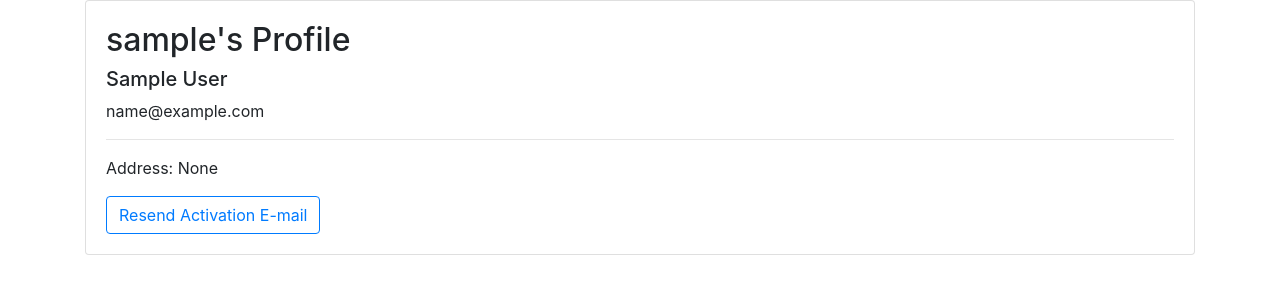
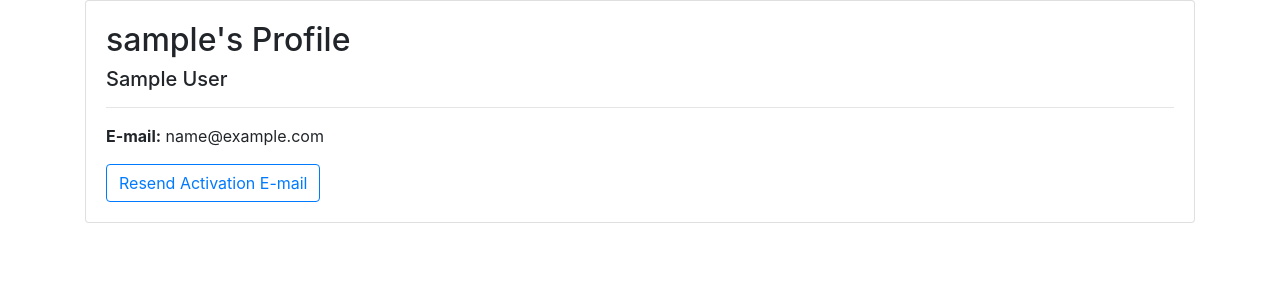
Before and after one commit to olafszymanski/Bitey, a Flask app: page /profile in a window 1280 px wide. Shown: the part 56-356 px from the top of the page. Run offline with Flask 2, Linux system fonts and the light colour scheme; the visitor is signed in with stand-in values (Sample User, id 1); data comes from the database, SQL or seed files in the repository; some libraries are stand-ins or nearby versions.

Commit message:
Fixed forms accepting white spaces and made some small changes.

```diff
--- a/bitey/templates/users/login.html
+++ b/bitey/templates/users/login.html
@@ -28,7 +28,7 @@
             {% else %}
                 {{ form.password(class="form-control form-control-lg") }}
             {% endif %}
-            <a href="{{ url_for('users.reset_password') }}"><small>Forgot password?</small></a>
+            <a href="{{ url_for('users.reset_password') }}"><small>Forgot Password?</small></a>
         </div>
         <div class="form-group">
             {{ form.remember_me }}
@@ -40,7 +40,7 @@
     </form>
     <div class="border-top mt-2">
         <small class="text-muted">
-            Don't have an account? <a class="ml-2" href="{{ url_for('users.signup') }}">Sign up</a>
+            Don't have an account? <a class="ml-2" href="{{ url_for('users.signup') }}">Sign Up</a>
         </small>
     </div>
 {% endblock %}
--- a/bitey/templates/users/profile.html
+++ b/bitey/templates/users/profile.html
@@ -6,9 +6,11 @@
             {% if current_user.full_name %}
                 <h5>{{ current_user.full_name }}</h5>
             {% endif %}
-            <p>{{ current_user.email }}</p>
             <hr>
-            <p>Address: {{ current_user.address }}</p>
+            <p><b>E-mail:</b> {{ current_user.email }}</p>
+            {% if current_user.address %}
+                <p><b>Address:</b> {{ current_user.address }}</p>
+            {% endif %}
             {% if current_user.activated %}
                 <a class="btn btn-outline-dark" href="{{ url_for('users.edit') }}">Edit</a>
                 <a class="btn btn-outline-dark" href="{{ url_for('users.password_change_request') }}">Change Password</a>
--- a/bitey/templates/users/signup.html
+++ b/bitey/templates/users/signup.html
@@ -87,7 +87,7 @@
     </form>
     <div class="border-top mt-2">
         <small class="text-muted">
-            Already have an account? <a class="ml-2" href="{{ url_for('users.login') }}">Log in</a>
+            Already have an account? <a class="ml-2" href="{{ url_for('users.login') }}">Log In</a>
         </small>
     </div>
 {% endblock %}
--- a/bitey/users/views.py
+++ b/bitey/users/views.py
@@ -19,7 +19,9 @@
     if form.validate_on_submit():
         password = bcrypt.generate_password_hash(form.password.data).decode('utf-8')
 
-        user = User(form.username.data, form.email.data, password, form.full_name.data, form.address.data)
+        user = User(form.username.data, form.email.data, password, form.full_name.data if form.full_name.data.strip() else None,
+                    form.address.data if form.address.data.strip() else None)
+
 
         if send_activation_email(user, 'Activate Your Account', 'Thank you for signing up. Please follow link below to '
                                                                 'activate your account:'):
@@ -49,7 +51,7 @@
 
                 return True
             else:
-                flash('The password is incorrect!', 'danger')
+                flash('The password you entered is incorrect!', 'danger')
 
                 return False
 
@@ -131,10 +133,9 @@
         form.email.data = current_user.email
 
     if form.validate_on_submit():
-        current_user.full_name = form.full_name.data
-        current_user.address = form.address.data
-        if form.username.data:
-            current_user.username = form.username.data
+        current_user.full_name = form.full_name.data if form.full_name.data.strip() else None
+        current_user.address = form.address.data if form.address.data.strip() else None
+        current_user.username = form.username.data
         if form.email.data != current_user.email:
             current_user.email = form.email.data
             current_user.activated = False
@@ -152,7 +153,7 @@
         else:
             db.session.commit()
 
-            flash('Profile edited successfully!', 'success')
+            flash('Your profile has been edited successfully!', 'success')
 
         return redirect(url_for('users.profile'))
 
```
Also changed, not shown: bitey/users/forms.py (+5 -5 lines).
